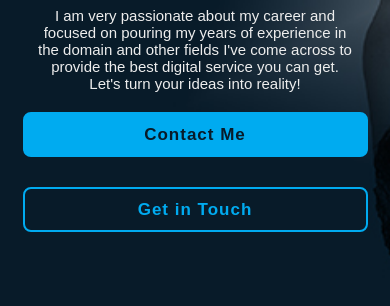
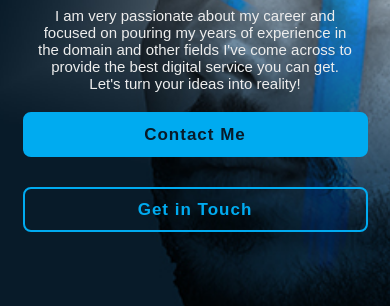
Before and after one commit to NasriHawara/My-Portfolio, a website: page index.html in a window 390 px wide. Shown: the part 358-664 px from the top of the page. Drawn offline with nearby package versions, Linux system fonts and the light colour scheme.

Commit message:
Update style.css

```diff
--- a/style.css
+++ b/style.css
@@ -686,6 +686,10 @@ body.active-animation .home-imgHover {
         font-size: 15px;
     }
 
+    .home{
+        background-position: 70% center;
+    }
+
     /* Home Section adjustments */
     .home-content h1 {
         font-size: 34px;
```
